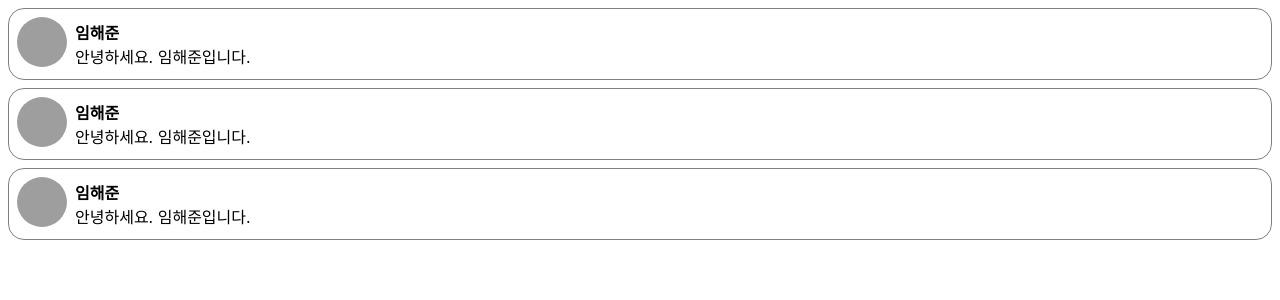
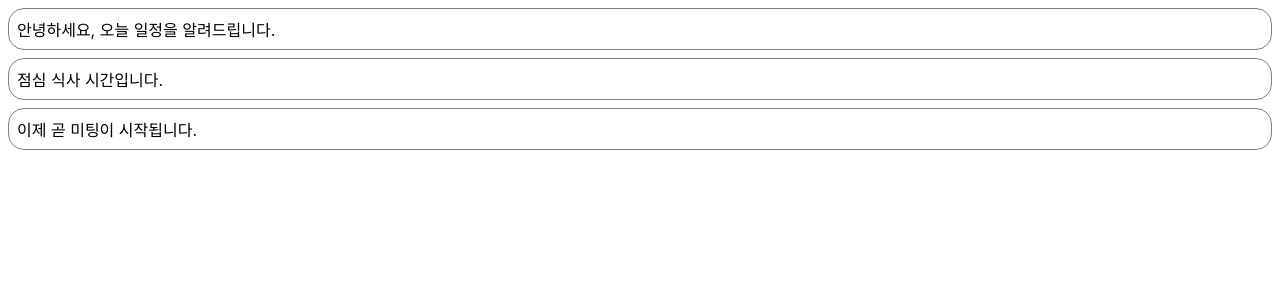
Before and after one commit to LimHaeJun/23-React1, a React (Create React App) app: page / in a window 1280 px wide. Shown: the top 300 px of the page. Built offline with nearby package versions, Linux system fonts and the light colour scheme; grey boxes are pictures that could not be loaded.

Commit message:
state와 생명주기 함수 사용

```diff
--- /dev/null
+++ b/src/chapter_06/Notification.jsx
@@ -0,0 +1,36 @@
+import React from "react";
+
+const styles = {
+    wrapper: {
+        margin: 8,
+        padding: 8,
+        display: "flex",
+        flexDirection: "row",
+        border: "1px solid gray",
+        borderRadius: 16,
+    },
+    messageText: {
+        color: "black",
+        fontSize: 16,
+    },
+};
+
+class Notification extends React.Component {
+    constructor(props) {
+        super(props);
+
+        this.state = {};
+    }
+
+    render() {
+        return (
+            <div style={styles.wrapper}>
+                <span style={styles.messageText}>
+                    {this.props.message}
+                </span>
+            </div>
+        );
+    }
+}
+
+export default Notification;
--- /dev/null
+++ b/src/chapter_06/NotificationList.jsx
@@ -0,0 +1,55 @@
+import React from "react";
+import Notification from "./Notification";
+
+const reservedNotifications = [
+    {
+        message: "안녕하세요, 오늘 일정을 알려드립니다."
+    },
+
+    {
+        message: "점심 식사 시간입니다."
+    },
+
+    {
+        message: "이제 곧 미팅이 시작됩니다."
+    },
+];
+
+var timer;
+
+class NotificationList extends React.Component {
+    constructor(props) {
+        super(props);
+
+        this.state = {
+            notifications: [],
+        };
+    }
+
+componentDidMount() {
+    const { notifications } = this.state;
+    timer = setInterval(() => {
+        if (notifications.length <reservedNotifications.length) {
+            const index = notifications.length;
+            notifications.push(reservedNotifications[index]);
+            this.setState({
+                notifications: notifications,
+            });
+        } else {
+            clearInterval(timer);
+        }
+    }, 1000);
+}
+
+render() {
+    return (
+        <div>
+            {this.state.notifications.map((notification) => {
+                return <Notification message={notification.message} />;
+            })}
+        </div>
+        );
+    }
+}
+
+export default NotificationList;
--- a/src/index.js
+++ b/src/index.js
@@ -5,13 +5,14 @@
 import reportWebVitals from './reportWebVitals';
 import Clock from './chapter_04/clock'; // clock import
 import CommentList from './chapter_05/CommentList';
+import NotificationList from './chapter_06/NotificationList';
 
 //const root = ReactDOM.createRoot(document.getElementById('root'))
 
 const root = ReactDOM.createRoot(document.getElementById('root'));
 root.render(
   <React.StrictMode>
-    <CommentList />
+    <NotificationList />
   </React.StrictMode>
 );
 
```
